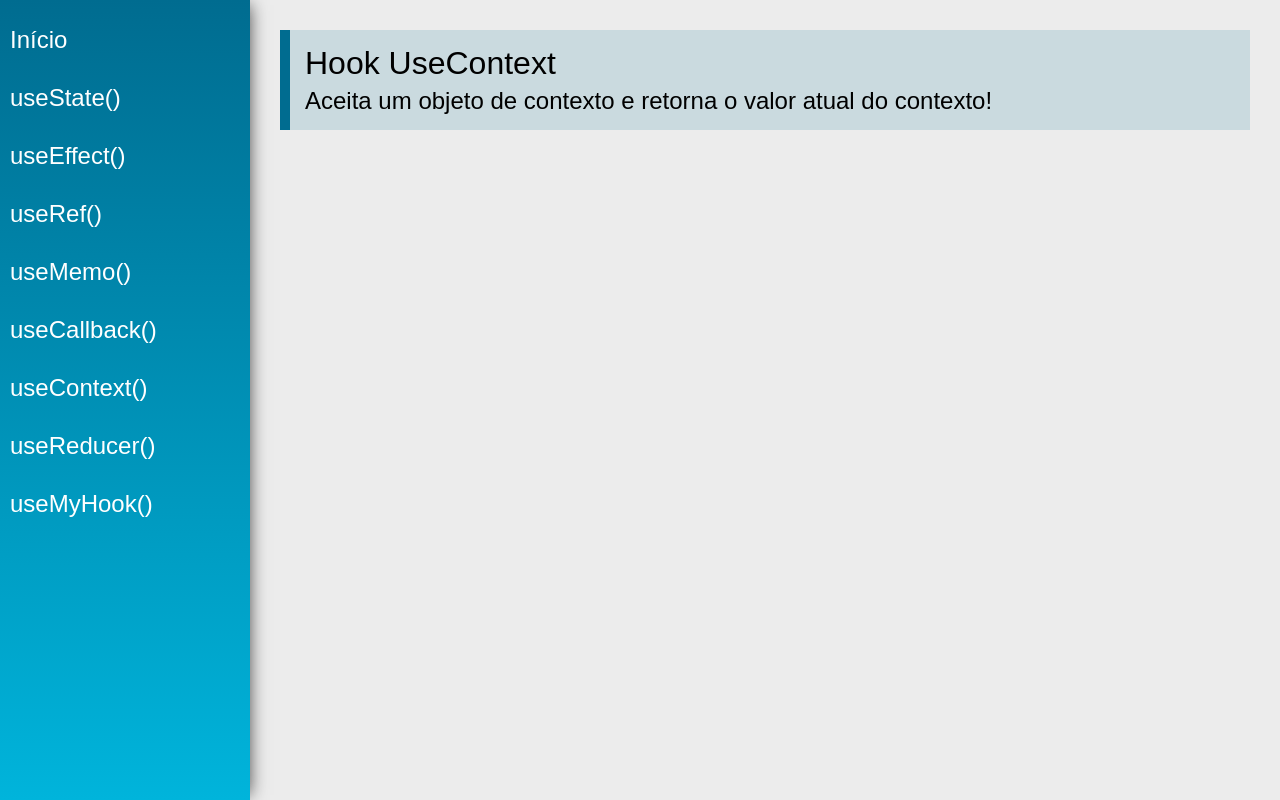
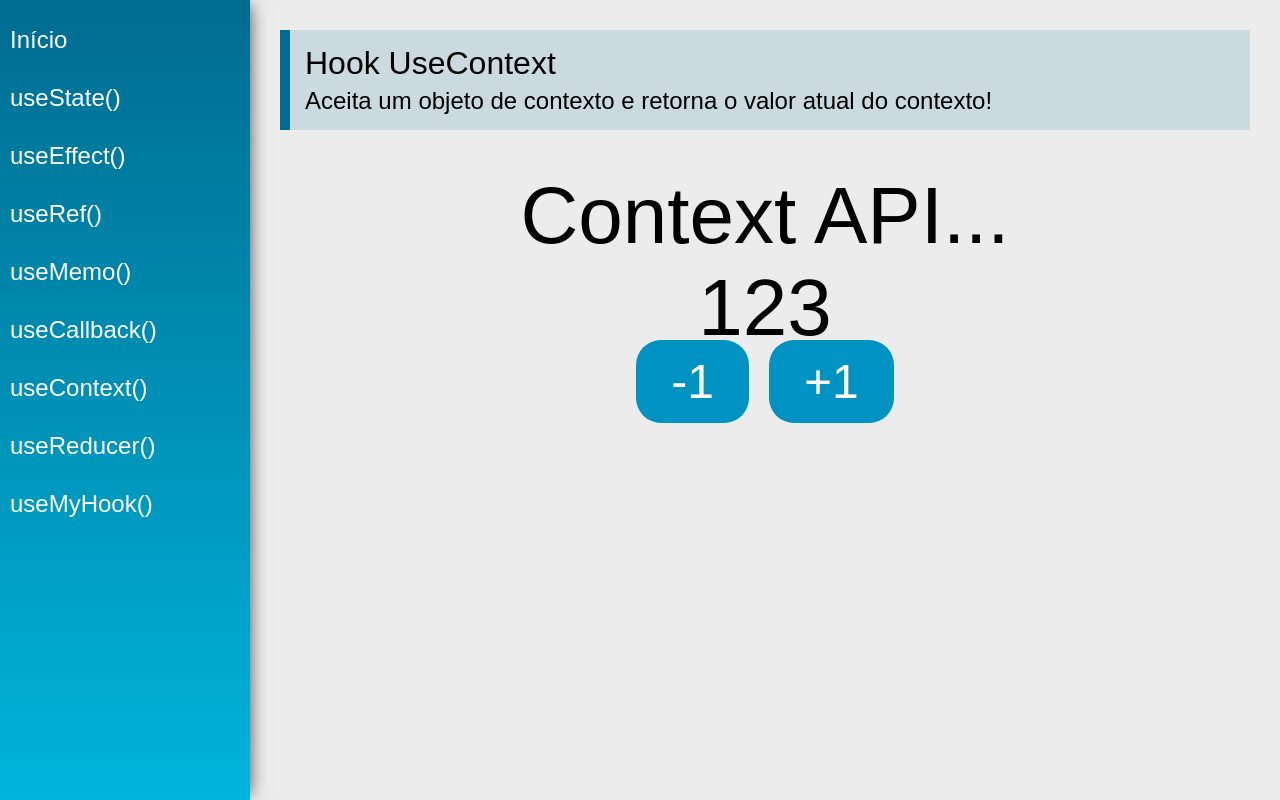
Before and after one commit to devBernardo-Mendes/reacthooks-study, a React (Create React App) app: page /useContext in a window 1280 px wide. Built offline with nearby package versions, Linux system fonts and the light colour scheme.

Commit message:
feat: :sparkles: Study Context API example for view functionality of hook

```diff
--- /dev/null
+++ b/src/data/DataContext.js
@@ -0,0 +1,9 @@
+import React from "react";
+
+export const data = {
+  number: 123,
+  text: "Context API...",
+};
+const DataContext = React.createContext(data);
+
+export default DataContext;
--- a/src/views/App.jsx
+++ b/src/views/App.jsx
@@ -1,20 +1,24 @@
-import './App.css'
-import React from 'react'
-import { BrowserRouter as Router } from 'react-router-dom'
+import "./App.css";
+import React, { useState } from "react";
+import { BrowserRouter as Router } from "react-router-dom";
 
-import Menu from '../components/layout/Menu'
-import Content from '../components/layout/Content'
+import Menu from "../components/layout/Menu";
+import Content from "../components/layout/Content";
+import DataContext, { data } from "../data/DataContext";
 
-const App = props => {
+const App = (props) => {
+  const [state, setState] = useState(data);
 
   return (
+    <DataContext.Provider value={{ state, setState }}>
       <div className="App">
         <Router>
           <Menu />
           <Content />
         </Router>
       </div>
-    )
-}
+    </DataContext.Provider>
+  );
+};
 
-export default App
+export default App;
--- a/src/views/examples/UseContext.jsx
+++ b/src/views/examples/UseContext.jsx
@@ -1,15 +1,40 @@
-import React from 'react'
-import PageTitle from '../../components/layout/PageTitle'
+import React from "react";
+import { useContext } from "react";
+
+import PageTitle from "../../components/layout/PageTitle";
+import DataContext from "../../data/DataContext";
 
 const UseContext = (props) => {
+  const { state, setState } = useContext(DataContext);
+
+  function addNumber(delta) {
+    setState({
+      ...state,
+      number: state.number + delta,
+    });
+  }
+
   return (
     <div className="UseContext">
       <PageTitle
         title="Hook UseContext"
         subtitle="Aceita um objeto de contexto e retorna o valor atual do contexto!"
       />
+      <div className="center">
+        <span className="text">{state.text}</span>
+        <span className="text">{state.number}</span>
+
+        <div>
+          <buton className="btn" onClick={() => addNumber(-1)}>
+            -1
+          </buton>
+          <buton className="btn" onClick={() => addNumber(1)}>
+            +1
+          </buton>
         </div>
-    )
-}
+      </div>
+    </div>
+  );
+};
 
-export default UseContext
+export default UseContext;
```
Lines whose indentation alone changed are shown as unchanged.
